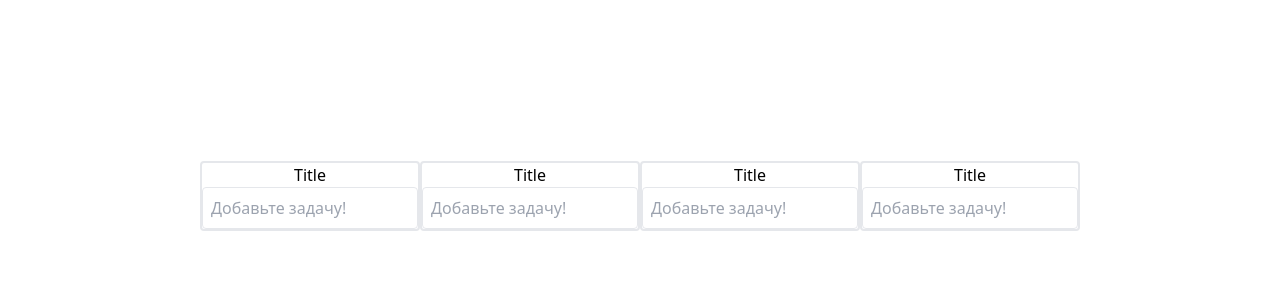
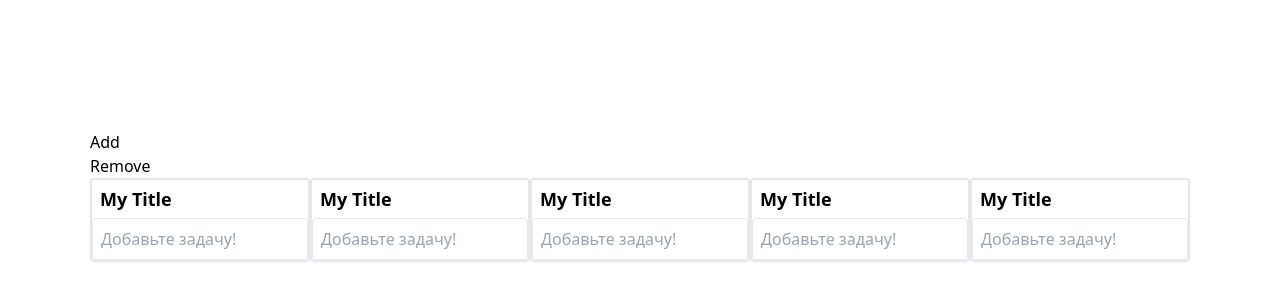
Before and after one commit to pablosukaban/semi-trello, a React (Vite) app: page / in a window 1280 px wide. Shown: the part 204-504 px from the top of the page. Built offline with nearby package versions, Linux system fonts and the light colour scheme.

Commit message:
adding/removing columns

```diff
--- a/src/components/Board.tsx
+++ b/src/components/Board.tsx
@@ -1,9 +1,14 @@
-import React, { useState } from 'react';
+import React, { useState, useRef, useEffect, ReactElement } from 'react';
+import { TitleComponent } from './TitleComponent';
 import { v4 as uuidv4 } from 'uuid';
 
 type TaskType = {
     id: string;
     value: string;
+};
+
+const columnGenerator = () => {
+    return { id: uuidv4(), element: <Column /> };
 };
 
 const Column = () => {
@@ -28,7 +33,7 @@ const Column = () => {
                 'flex flex-col justify-center items-center  border-2 rounded max-w-[220px] overflow-x-hidden '
             }
         >
-            <h1>Title</h1>
+            <TitleComponent title={'My Title '} />
             <textarea
                 placeholder={'Добавьте задачу!'}
                 wrap={'soft'}
@@ -51,7 +56,7 @@ const Column = () => {
                         key={item.id}
                     >
                         <div>{item.value}</div>
-                        <div>but</div>
+                        <div className={'self-end'}>but</div>
                     </div>
                 ))}
             </div>
@@ -60,12 +65,34 @@ const Column = () => {
 };
 
 const Board = () => {
+    const [columnsArray, setColumnsArray] = useState<
+        { id: string; element: ReactElement }[]
+    >(() => {
+        return new Array(5).fill(0).map((item) => columnGenerator());
+    });
+
+    const handleAddColumn = () => {
+        setColumnsArray((prevState) => [...prevState, columnGenerator()]);
+    };
+
+    const handleRemoveColumn = () => {
+        const withoutLast = columnsArray.filter(
+            (item) => columnsArray.indexOf(item) !== columnsArray.length - 1
+        );
+        setColumnsArray(withoutLast)
+    };
+
     return (
-        <div className={'flex justify-center items-start'}>
-            <Column />
-            <Column />
-            <Column />
-            <Column />
+        <div className={'flex flex-col justify-center items-start'}>
+            <button onClick={handleAddColumn}>Add</button>
+            <button onClick={handleRemoveColumn}>Remove</button>
+            <div className={'flex justify-center items-start'}>
+                {columnsArray.map((item) => (
+                    <React.Fragment key={item.id}>
+                        {item.element}
+                    </React.Fragment>
+                ))}
+            </div>
         </div>
     );
 };
```
